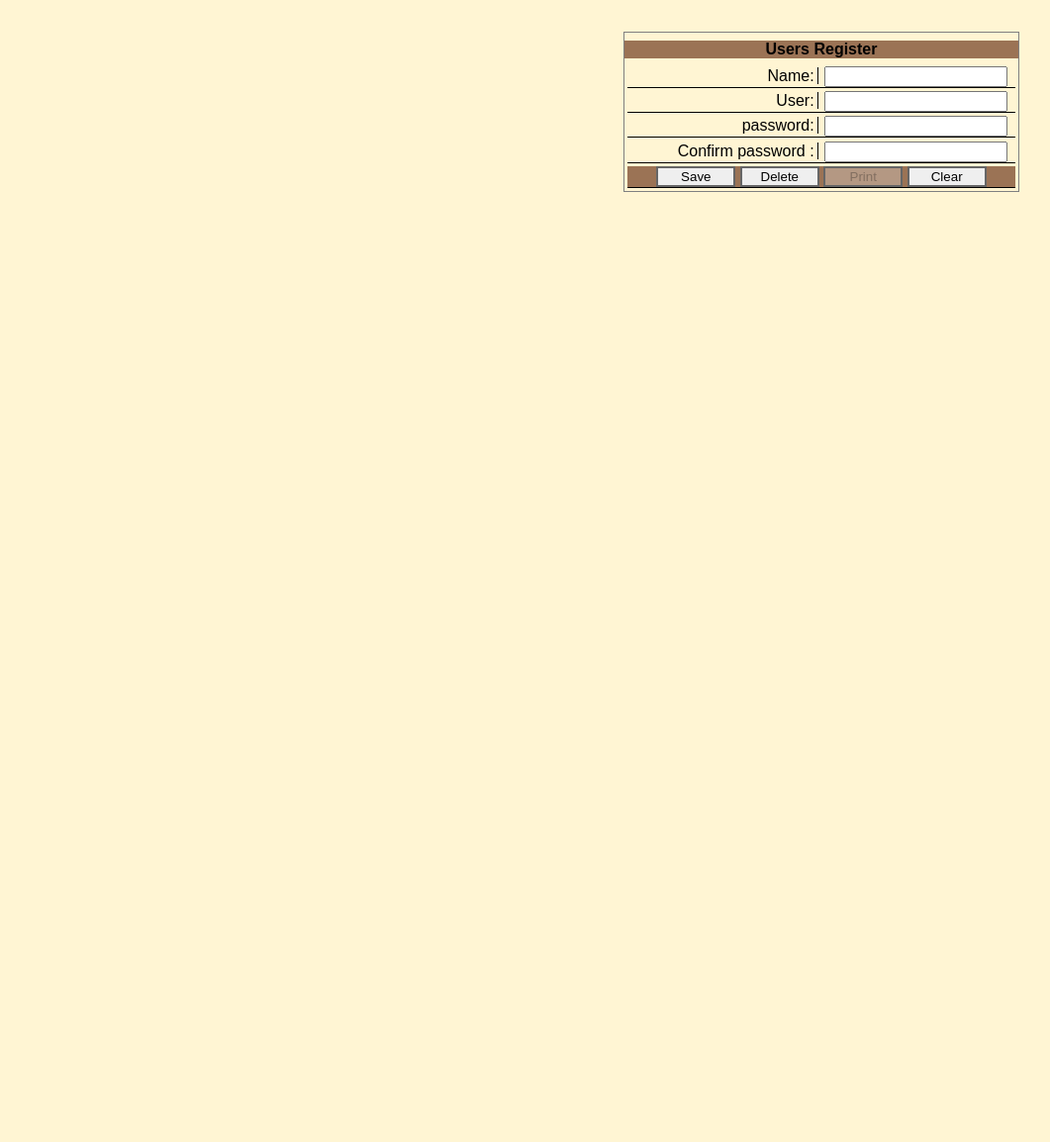
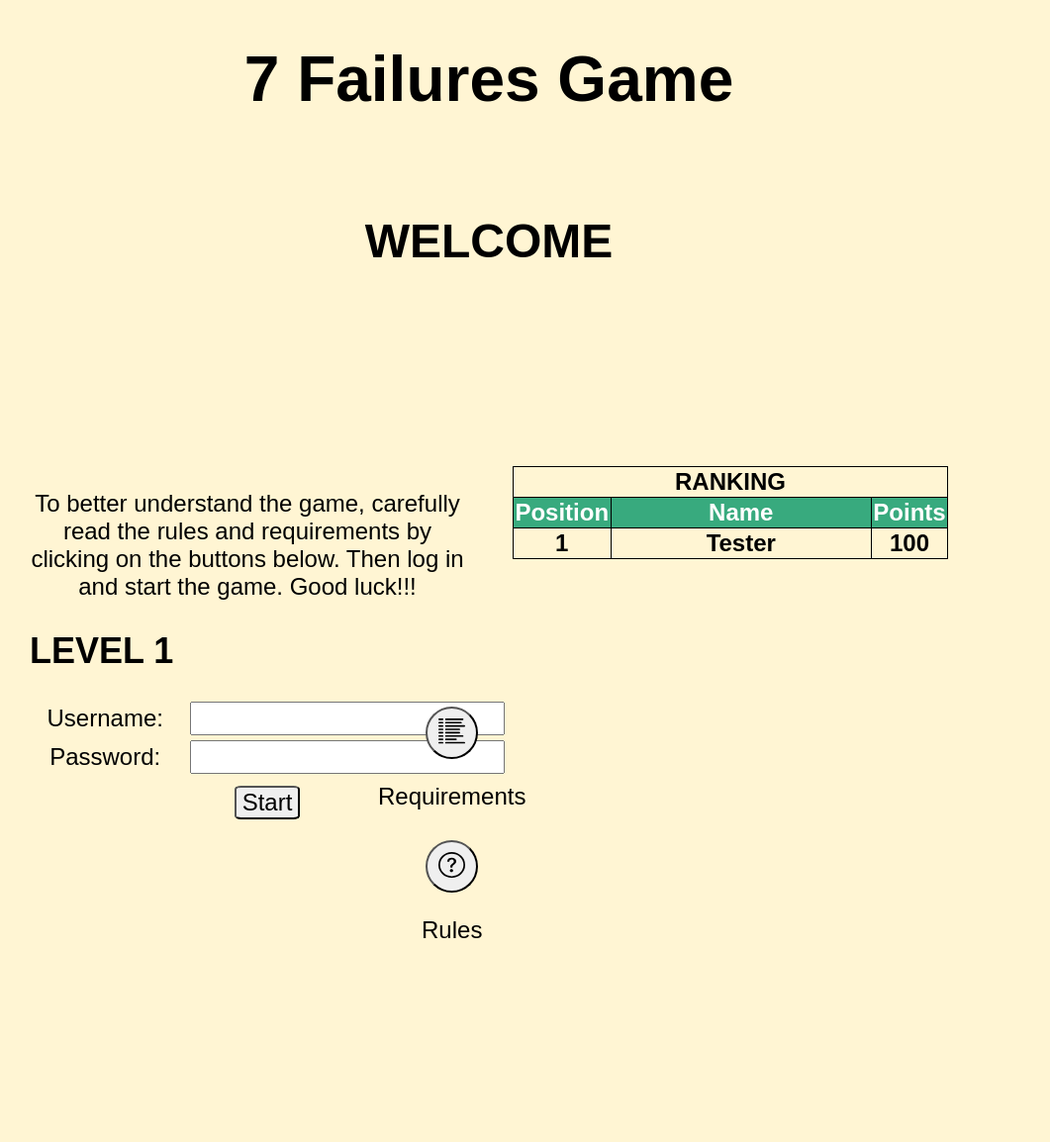
Before and after one commit to Alison-Vizoni/seven_failures_game, a Django app: page / in a window 1280 px wide. Shown: the whole page at 99% size, without its empty margins (146-1207 px from the left). Before the commit the page ends 194 px from the top, so only its background shows below. Run offline with Django 4.2, Linux system fonts and the light colour scheme; lists and menus that the app fills with data are empty; some libraries are stand-ins or nearby versions.

Commit message:
feat: create home page

```diff
--- /dev/null
+++ b/lobby/static/lobby/css/class.css
@@ -0,0 +1,4 @@
+.title {
+    text-align: center;
+    font-size: 4em;
+}
--- /dev/null
+++ b/lobby/static/lobby/css/index/class.css
@@ -0,0 +1,64 @@
+.welcome {
+    text-align: center;
+    font-size: x-large;
+    padding-top: 1em;
+}
+
+.home {
+    display: grid;
+    grid-template-columns: 50% 50%;
+    padding: 6em;
+    font-size: 1.5em;
+}
+
+.intro-content {
+    text-align: center;
+    padding: 1em;
+}
+
+.login {
+    display: grid;
+    grid-template-columns: 80% 20%;
+}
+
+.icons {
+    display: grid;
+    justify-content: space-between;
+}
+
+.icons img {
+    width: 2em;
+    padding: .2em;
+}
+
+.icons button {
+    width: 4em;
+    height: 4em;
+    border-radius: 50%;
+    margin-top: .4em;
+}
+
+.button-container {
+    display: flex;
+    justify-content: center;
+    margin-top: .5em;
+}
+
+.ranking {
+    text-align: center;
+    padding: 1em;
+}
+
+.ranking table, td, th {
+    border: 1px solid black;
+}
+
+.ranking table {
+    border-collapse: collapse;
+    width: 100%;
+}
+
+.field-names {
+    background-color: rgb(56, 170, 126);
+    color: white;
+}
--- /dev/null
+++ b/lobby/static/lobby/css/index/tag.css
@@ -0,0 +1,30 @@
+h2 {
+    text-align: left;
+}
+
+form {
+    width: 20em;
+}
+
+form div {
+    width: 20em;
+    display: flex;
+    align-items: center;
+    margin-bottom: .2em;
+}
+
+form div label {
+    margin-right: .2em;
+    width: 10em;
+}
+
+form input {
+    flex-grow: 1;
+    margin-left: .2em;
+    font-size: 1em;
+}
+
+form button {
+    font-size: 1em;
+    border-radius: 10%;
+}
--- a/lobby/static/lobby/css/index_tag.css
+++ b/lobby/static/lobby/css/insert_users/tag.css
@@ -1,8 +1,3 @@
-body {
-    background-color: rgb(255, 245, 211);
-    font-family: Arial, Helvetica, sans-serif;
-}
-
 form {
     width: inherit;
     text-align: center;
--- /dev/null
+++ b/lobby/static/lobby/css/tag.css
@@ -0,0 +1,4 @@
+body {
+    background-color: rgb(255, 245, 211);
+    font-family: Arial, Helvetica, sans-serif;
+}
--- /dev/null
+++ b/lobby/templates/lobby/base.html
@@ -0,0 +1,22 @@
+{% load static i18n %}
+
+<!DOCTYPE html>
+<html lang="en">
+<meta charset="UTF-8">
+
+<head>
+    <meta charset="UTF-8">
+    <meta name="viewport" content="width=device-width, initial-scale=1.0">
+    <title>{% trans "Seven Failures Game" %}</title>
+    <link rel="stylesheet" href="{% static 'lobby/css/tag.css' %}">
+    <link rel="stylesheet" href="{% static 'lobby/css/class.css' %}">
+    <script src="https://kit.fontawesome.com/yourcode.js" crossorigin="anonymous"></script>
+    <link rel="icons" href="{% static 'lobby/css/icons' %}">
+    {% block extra_head %}{% endblock %}
+</head>
+
+<body>
+    <h1 class="title">{% trans "7 Failures Game" %}</h1>
+    {% block content %}{% endblock %}
+</body>
+</html>
--- a/lobby/templates/lobby/index.html
+++ b/lobby/templates/lobby/index.html
@@ -1,49 +1,81 @@
-<!DOCTYPE html>
-<html lang="en">
-<meta charset="UTF-8">
+{% extends "lobby/base.html" %}
+{% load static i18n %}
 
-{% load static %}
-{% load i18n %}
+{% block extra_head %}
+    <link rel="stylesheet" href="{% static 'lobby/css/index/tag.css' %}">
+    <link rel="stylesheet" href="{% static 'lobby/css/index/class.css' %}">
+{% endblock %}
 
-<head>
-    <meta charset="UTF-8">
-    <meta name="viewport" content="width=device-width, initial-scale=1.0">
-    <title>{% trans "Seven Failures Game" %}</title>
-    <link rel="stylesheet" href="{% static 'lobby/css/index_tag.css' %}">
-    <link rel="stylesheet" href="{% static 'lobby/css/index_class.css' %}">
-</head>
+{% block content %}
+    <div class="welcome">
+        <h1>{% trans "Welcome"|upper %}</h1>
+    </div>
 
-<body>
-<div class="insert-user">
+    <div class="home">
+        <div class="intro-content">
+            <div>
+                <p>
+                    {% blocktrans %}
+                        To better understand the game, carefully read the rules and requirements
+                        by clicking on the buttons below. Then log in and start the game. Good luck!!!
+                    {% endblocktrans %}
+                </p>
+            </div>
+
+            <h2>{% trans "Level 1"|upper %}</h2>
+            <div class="login">
                 <form>
-        <h4>{% trans "Users Register" %}</h4>
                     <div>
-            <label for="name">{% trans "Name:" %}</label>
-            <input type="text" id="name"/>
+                        <label for="username">{% trans "Username:" %}</label>
+                        <input type="text" id="username"/>
                     </div>
 
                     <div>
-            <label for="user">{% trans "User:" %}</label>
-            <input type="text" id="user"/>
+                        <label for="password">{% trans "Password:" %}</label>
+                        <input type="password" id="password"/>
+                    </div>
+
+                    <div class="button-container">
+                        <button type="submit">{% trans "Start" %}</button>
+                    </div>
+                </form>
+
+                <div class="icons">
+                    <div>
+                        <button>
+                            <img src="../../static/lobby/icons/list-columns-reverse.svg" alt="Requirements list.">
+                        </button>
+                        <p>{% trans "Requirements" %}</p>
                     </div>
 
                     <div>
-            <label for="password">{% trans "password:" %}</label>
-            <input type="text" id="password"/>
+                        <button>
+                            <img src="../../static/lobby/icons/question-circle.svg" alt="Rules.">
+                        </button>
+                        <p>{% trans "Rules" %}</p>
+                    </div>
+                </div>
+            </div>
         </div>
 
-        <div>
-            <label for="confirmPassword">{% trans "Confirm password :" %}</label>
-            <input type="text" id="confirmPassword"/>
+        <div class="ranking">
+            <table title="ranking">
+                <tr>
+                    <th colspan="3">{% trans 'ranking'|upper %}</th>
+                </tr>
+
+                <tr class="field-names">
+                    <th>{% trans 'Position' %}</td>
+                    <th style="width: 60%;">{% trans 'Name' %}</td>
+                    <th>{% trans 'Points' %}</td>
+                </tr>
+
+                <tr>
+                    <th>1</td>
+                    <th>Tester</td>
+                    <th>100</td>
+                </tr>
+            </table>
         </div>
-
-        <div class="buttons">
-            <button type="submit">{% trans "Save" %}</button>
-            <button type="submit">{% trans "Delete" %}</button>
-            <button type="submit" disabled>{% trans "Print" %}</button>
-            <button type="reset">{% trans "Clear" %}</button>
     </div>
-    </form>
-</div>
-</body>
-</html>
+{% endblock %}
--- a/seven_failures_game/settings.py
+++ b/seven_failures_game/settings.py
@@ -1,5 +1,6 @@
+import django.urls
 from pathlib import Path
-from os import getenv
+from os import getenv, path
 from dotenv import load_dotenv
 
 load_dotenv()
@@ -39,7 +40,7 @@ ROOT_URLCONF = 'seven_failures_game.urls'
 TEMPLATES = [
     {
         'BACKEND': 'django.template.backends.django.DjangoTemplates',
-        'DIRS': [],
+        'DIRS': [path.join(BASE_DIR, 'templates')],
         'APP_DIRS': True,
         'OPTIONS': {
             'context_processors': [
```
Also changed, not shown: lobby/templates/lobby/insert_users.html (added, +33 -0 lines), lobby/static/lobby/css/insert_users/class.css (renamed from lobby/static/lobby/css/index_class.css), lobby/static/lobby/icons/list-columns-reverse.svg (added), lobby/static/lobby/icons/question-circle.svg (added). Lines whose indentation alone changed are shown as unchanged.
